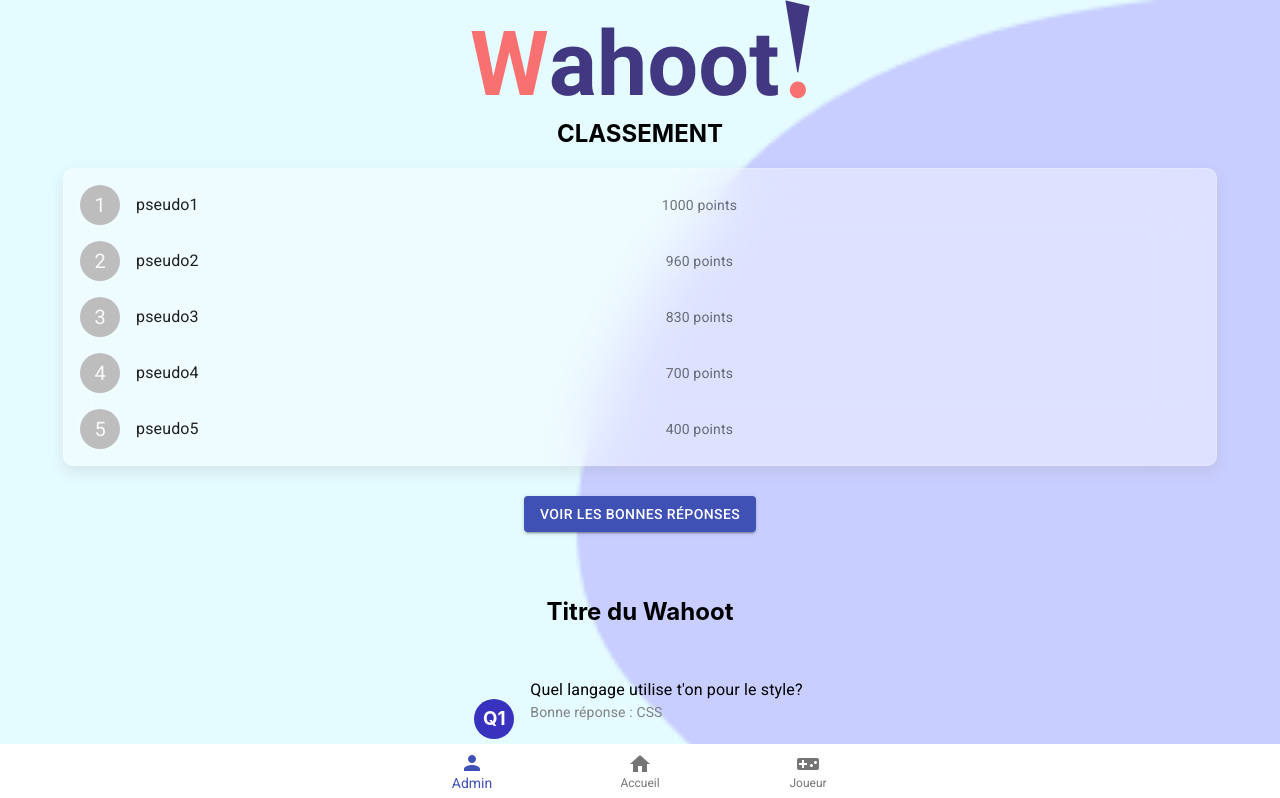
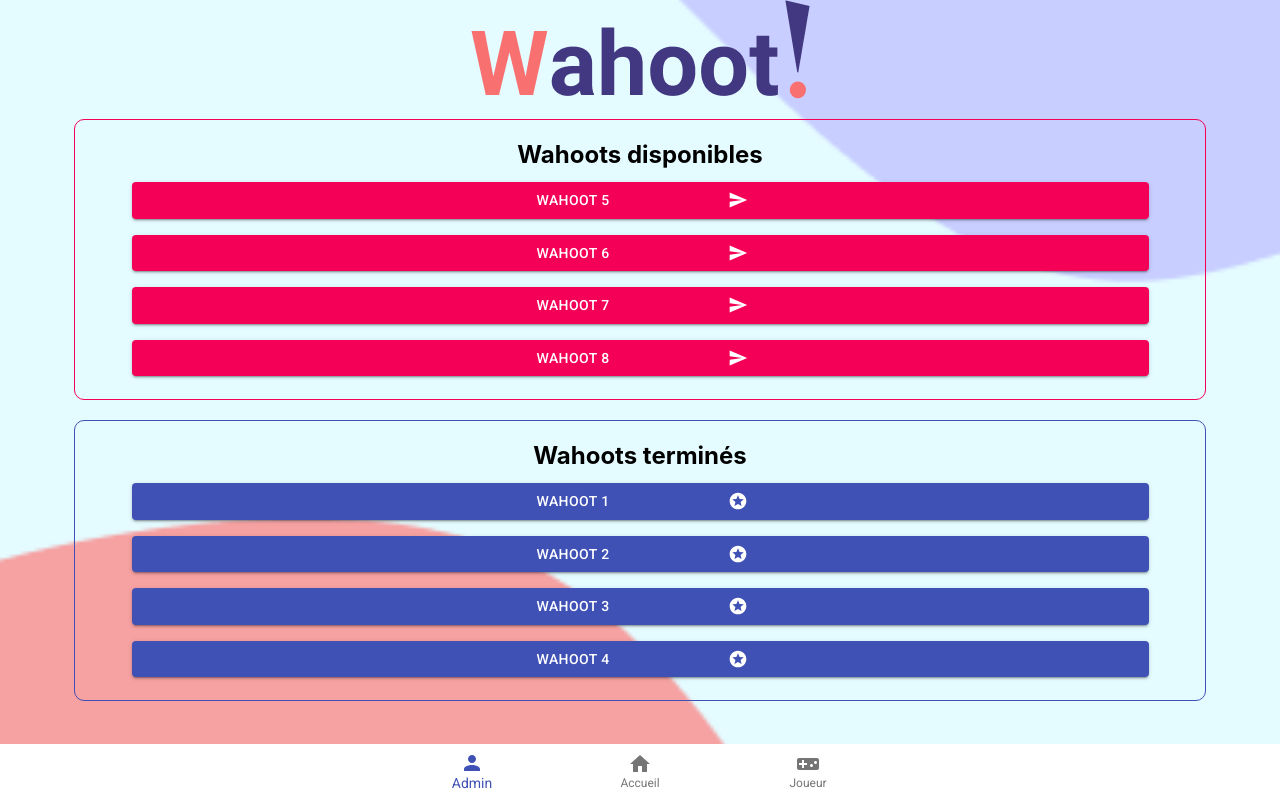
Before and after one commit to WildCodeSchool/bdx-wahoot, a React (Create React App) app in the folder wahoot/: page / in a window 1280 px wide. Shown: the top 798 px of the page. Built offline with nearby package versions, Linux system fonts and the light colour scheme.

Commit message:
création de l'affichage joueur des Wahoots dispos et terminés

```diff
--- a/wahoot/src/App.js
+++ b/wahoot/src/App.js
@@ -1,16 +1,16 @@
-import React from 'react';
+import React from "react";
 import "./App.css";
 import Main from "./Layout/Main/Main";
 import CreationWahoot from "./View/CreationWahoot/CreationWahoot";
-import ListWahoot from './View/ListWahoot/ListWahoot';
+import ListWahoot from "./View/ListWahoot/ListWahoot";
 import Home from "./View/Home/Home.jsx";
-import StartGame from './View/StartGame/StartGame';
-import PopupEndGame from './View/PopupEndGame/PopupEndGame';
-import Ranking from './View/Ranking/Ranking';
-import ReponsesW from './View/ReponsesW/ReponsesW';
-import CreationQuestion from './View/CreationQuestions/CreationQuestion';
-import PseudoGamer from './View/PseudoGamer/PseudoGamer';
-
+import StartGame from "./View/StartGame/StartGame";
+import PopupEndGame from "./View/PopupEndGame/PopupEndGame";
+import Ranking from "./View/Ranking/Ranking";
+import ReponsesW from "./View/ReponsesW/ReponsesW";
+import CreationQuestion from "./View/CreationQuestions/CreationQuestion";
+import PseudoGamer from "./View/PseudoGamer/PseudoGamer";
+import ListWahootGamer from "./View/ListWahootGamer/ListWahootGamer";
 
 function App() {
   return (
@@ -20,17 +20,18 @@ function App() {
       {/* <CreationWahoot /> */}
       {/* <StartGame /> */}
       {/* <PopupEndGame /> */}
-    {/* <Ranking /> */}<Ranking />
+      {/* <Ranking /> */}
+
       {/*<PseudoGamer />*/}
-     <ReponsesW />
-    {/* <CreationWahoot /> */}<CreationWahoot />
-    {/* <CreationQuestion /> */}<CreationQuestion />
+
+      {/* <CreationWahoot /> */}
+
+      {/* <CreationQuestion /> */}
+
       {/* <PseudoGamer /> */}
-
+      <ListWahootGamer />
 
       {/* <Login /> */}
-
-
     </Main>
   );
 }
--- /dev/null
+++ b/wahoot/src/View/ListWahootGamer/Components/AvailableWahoot.jsx
@@ -0,0 +1,69 @@
+import React from "react";
+import Button from "@material-ui/core/Button";
+import { makeStyles } from "@material-ui/core/styles";
+import SendIcon from "@material-ui/icons/Send";
+
+const useStyles = makeStyles((theme) => ({
+  container: {
+    textAlign: "center",
+    padding: "15px 0",
+    border: "1px solid #f50057",
+    borderRadius: "10px",
+    margin: "20px 10px",
+    "& h2": {
+      margin: "5px",
+    },
+  },
+  button: {
+    margin: theme.spacing(1),
+    width: "90%",
+    textAlign: "left",
+  },
+  go: {
+    marginLeft: "110px",
+  },
+}));
+
+const AvailableWahoot = () => {
+  const classes = useStyles();
+
+  return (
+    <div className={classes.container}>
+      <h2>Wahoots disponibles</h2>
+      <Button
+        variant="contained"
+        color="secondary"
+        className={classes.button}
+        endIcon={<SendIcon className={classes.go}></SendIcon>}
+      >
+        Wahoot 5
+      </Button>
+      <Button
+        variant="contained"
+        color="secondary"
+        className={classes.button}
+        endIcon={<SendIcon className={classes.go}></SendIcon>}
+      >
+        Wahoot 6
+      </Button>
+      <Button
+        variant="contained"
+        color="secondary"
+        className={classes.button}
+        endIcon={<SendIcon className={classes.go}></SendIcon>}
+      >
+        Wahoot 7
+      </Button>
+      <Button
+        variant="contained"
+        color="secondary"
+        className={classes.button}
+        endIcon={<SendIcon className={classes.go}></SendIcon>}
+      >
+        Wahoot 8
+      </Button>
+    </div>
+  );
+};
+
+export default AvailableWahoot;
--- /dev/null
+++ b/wahoot/src/View/ListWahootGamer/Components/FinishedWahoot.jsx
@@ -0,0 +1,68 @@
+import React from "react";
+import Button from "@material-ui/core/Button";
+import { makeStyles } from "@material-ui/core/styles";
+import StarsIcon from "@material-ui/icons/Stars";
+const useStyles = makeStyles((theme) => ({
+  container: {
+    textAlign: "center",
+    padding: "15px 0",
+    border: "1px solid #3f51b5",
+    borderRadius: "10px",
+    margin: "20px 10px",
+    "& h2": {
+      margin: "5px",
+    },
+  },
+  button: {
+    margin: theme.spacing(1),
+    width: "90%",
+    textAlign: "left",
+  },
+  go: {
+    marginLeft: "110px",
+  },
+}));
+
+const FinishedWahoot = () => {
+  const classes = useStyles();
+
+  return (
+    <div className={classes.container}>
+      <h2>Wahoots terminés</h2>
+      <Button
+        variant="contained"
+        color="primary"
+        className={classes.button}
+        endIcon={<StarsIcon className={classes.go}></StarsIcon>}
+      >
+        Wahoot 1
+      </Button>
+      <Button
+        variant="contained"
+        color="primary"
+        className={classes.button}
+        endIcon={<StarsIcon className={classes.go}></StarsIcon>}
+      >
+        Wahoot 2
+      </Button>
+      <Button
+        variant="contained"
+        color="primary"
+        className={classes.button}
+        endIcon={<StarsIcon className={classes.go}></StarsIcon>}
+      >
+        Wahoot 3
+      </Button>
+      <Button
+        variant="contained"
+        color="primary"
+        className={classes.button}
+        endIcon={<StarsIcon className={classes.go}></StarsIcon>}
+      >
+        Wahoot 4
+      </Button>
+    </div>
+  );
+};
+
+export default FinishedWahoot;
--- /dev/null
+++ b/wahoot/src/View/ListWahootGamer/ListWahootGamer.jsx
@@ -0,0 +1,23 @@
+import React from "react";
+import { makeStyles } from "@material-ui/core/styles";
+import AvailableWahoot from "./Components/AvailableWahoot";
+import FinishedWahoot from "./Components/FinishedWahoot";
+
+const useStyle = makeStyles((theme) => ({
+  content: {
+    width: "90%",
+    margin: "20px auto",
+  },
+}));
+
+const ListWahootGamer = () => {
+  const classes = useStyle();
+  return (
+    <div className={classes.content}>
+      <AvailableWahoot />
+      <FinishedWahoot />
+    </div>
+  );
+};
+
+export default ListWahootGamer;
```
Also changed, not shown: wahoot/src/View/ListWahoot/ListWahoot.jsx (+16 -11 lines), wahoot/src/View/PseudoGamer/PseudoGamer.jsx (+15 -16 lines). Lines whose indentation alone changed are shown as unchanged.
